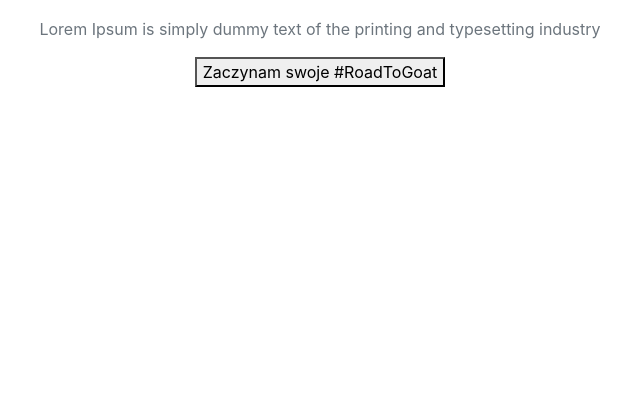
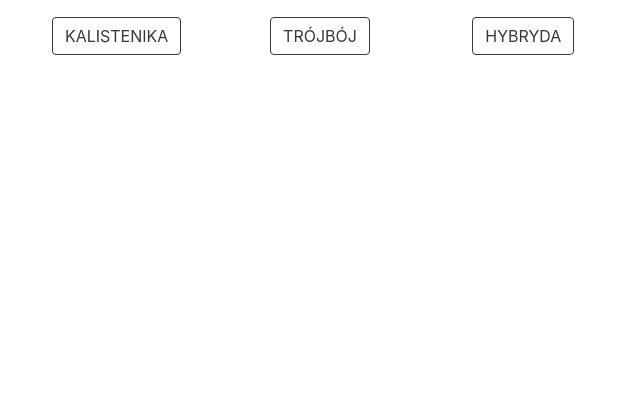
Before and after one commit to KarolGala/Roadtogoat, a Flask app: page / in a window 1280 px wide. Shown: the part 303-719 px from the top of the page, without its empty margins (0-640 px from the left). Run offline with Flask 2, Linux system fonts and the light colour scheme; some libraries are stand-ins or nearby versions.

Commit message:
styled the home page

```diff
--- a/website/templates/index.html
+++ b/website/templates/index.html
@@ -6,14 +6,26 @@
 {% block title %} Road to Greatest Of All Time {% endblock %}
 {% block content %}
 <main>
-  <div class="container-fluid my-5 home-content ">
-    <div class="row">
-      <div class="col-sm-6 text-center py-5">
-        <h1 class="my-4">Wyciśnij ze swojego treningu maxiumum! </h1>
-        <p class="text-secondary ">Lorem Ipsum is simply dummy text of the printing and typesetting industry</p>
-        <button>Zaczynam swoje #RoadToGoat</button>
+  <div class="container-fluid my-5 home-content">
+    <div class="row ">
+      <div class="col-lg-6 text-center my-5">
+        <h1 class="">Wyciśnij ze swojego treningu <span >maximum!</span></h1>
+        <p class="text-secondary ">Sprawdź nasze darmowe plany treningowe i progresuj szybciej</p>
+        <div class="container-fluid">
+          <div class="row ">
+            <div class="col-md-4">
+              <button type="button" class="btn btn1 btn btn-outline-dark  ">KALISTENIKA</button>
+            </div>
+            <div class="col-md-4 ">
+              <button type="button" class="btn btn2 btn-outline-dark  ">TRÓJBÓJ</button>
+            </div>
+            <div class="col-md-4">
+              <button type="button" class="btn btn3 btn-outline-dark">HYBRYDA</button>
+            </div>
+          </div>
+        </div>
       </div>
-      <div class="col-sm-6 text-center">
+      <div class="col-lg-6 p-3 video-container text-center">
         <iframe  src="https://www.youtube.com/embed/tgbNymZ7vqY">
         </iframe>
       </div>
```
